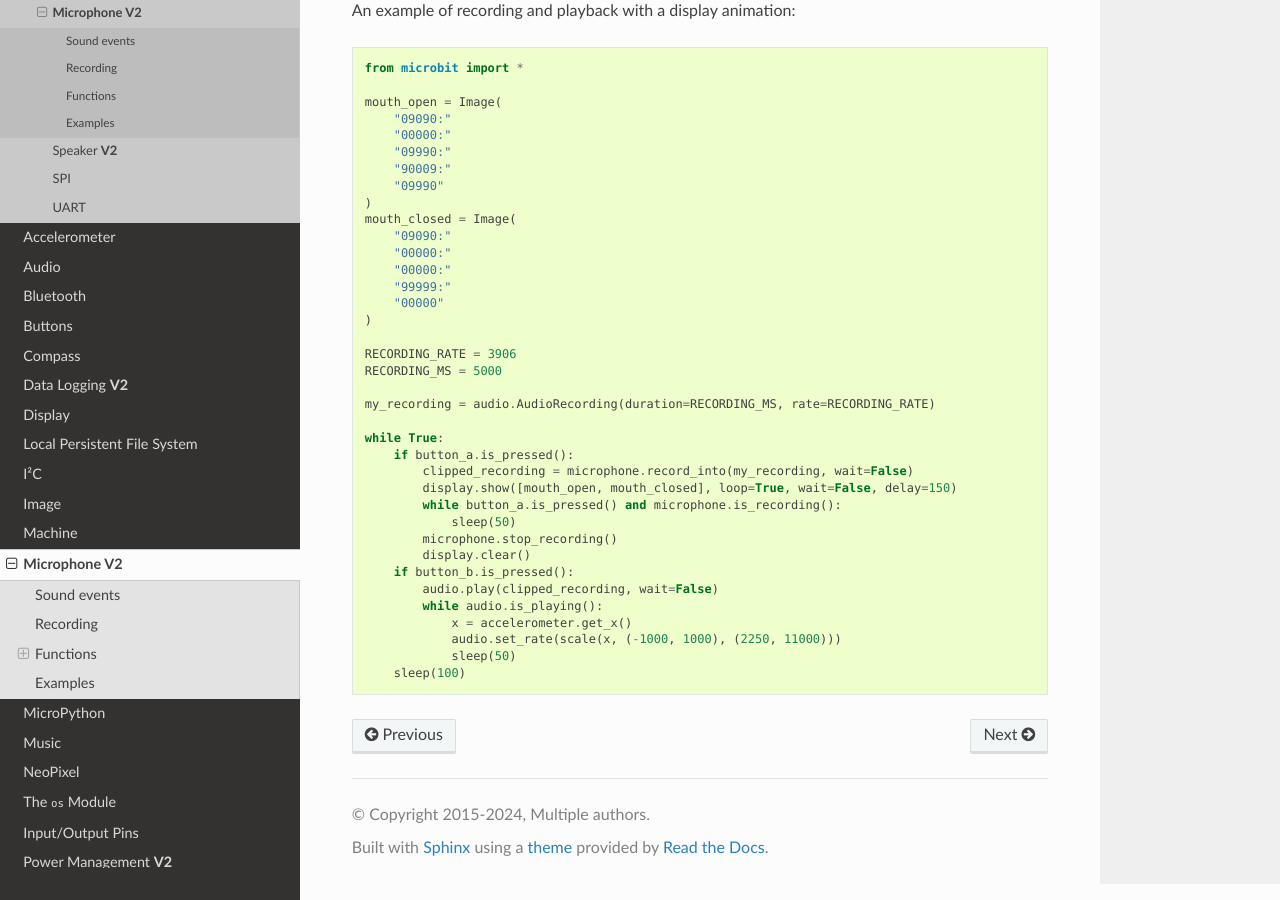
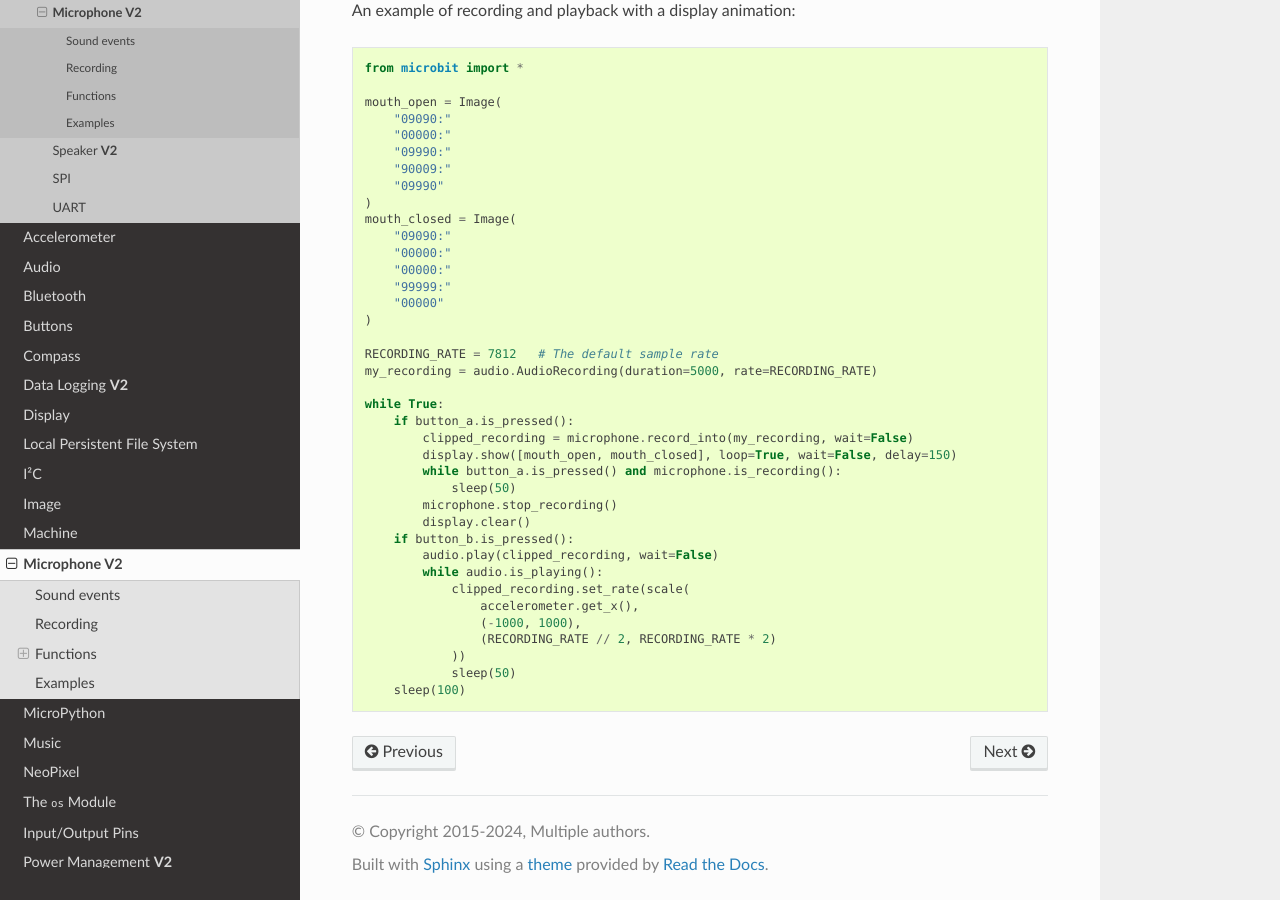
Before and after one commit to bbcmicrobit/micropython, a Sphinx documentation site: the page built from docs/microphone.rst, in a window 1280 px wide and 900 px high, scrolled down 4965 px. Built offline with Sphinx 7.4.7 and the Read the Docs theme 2.0.0, drawn with Linux system fonts in a browser that asks for light colours.

Commit message:
docs: Update the recording default rate from 11k to 7812.

```diff
--- a/docs/microbit_micropython_api.rst
+++ b/docs/microbit_micropython_api.rst
@@ -109,7 +109,7 @@
     # Returns a representation of the sound pressure level in the range 0 to 255.
     sound_level()
     # Record audio into a new `AudioRecording`
-    recording = record(duration, rate=11_000)
+    recording = record(duration, rate=7812)
     # Record audio into an existing `AudioRecording`
     record_into(recording, wait=True)
     # Returns `True` if the microphone is currently recording audio
--- a/docs/microphone.rst
+++ b/docs/microphone.rst
@@ -141,7 +141,7 @@
 
     :return: A representation of the sound pressure level in the range 0 to 255.
 
-.. py:function:: record(duration, rate=11000)
+.. py:function:: record(duration, rate=7812)
 
     Record sound into an ``AudioRecording`` for the amount of time indicated by
     ``duration`` at the sampling rate indicated by ``rate``.
@@ -267,10 +267,8 @@
         "00000"
     )
 
-    RECORDING_RATE = 3906
-    RECORDING_MS = 5000
-
-    my_recording = audio.AudioRecording(duration=RECORDING_MS, rate=RECORDING_RATE)
+    RECORDING_RATE = 7812   # The default sample rate
+    my_recording = audio.AudioRecording(duration=5000, rate=RECORDING_RATE)
 
     while True:
         if button_a.is_pressed():
@@ -283,7 +281,10 @@
         if button_b.is_pressed():
             audio.play(clipped_recording, wait=False)
             while audio.is_playing():
-                x = accelerometer.get_x()
-                audio.set_rate(scale(x, (-1000, 1000), (2250, 11000)))
+                clipped_recording.set_rate(scale(
+                    accelerometer.get_x(),
+                    (-1000, 1000),
+                    (RECORDING_RATE // 2, RECORDING_RATE * 2)
+                ))
                 sleep(50)
         sleep(100)
```
Also changed, not shown: docs/audio.rst (+7 -3 lines).
